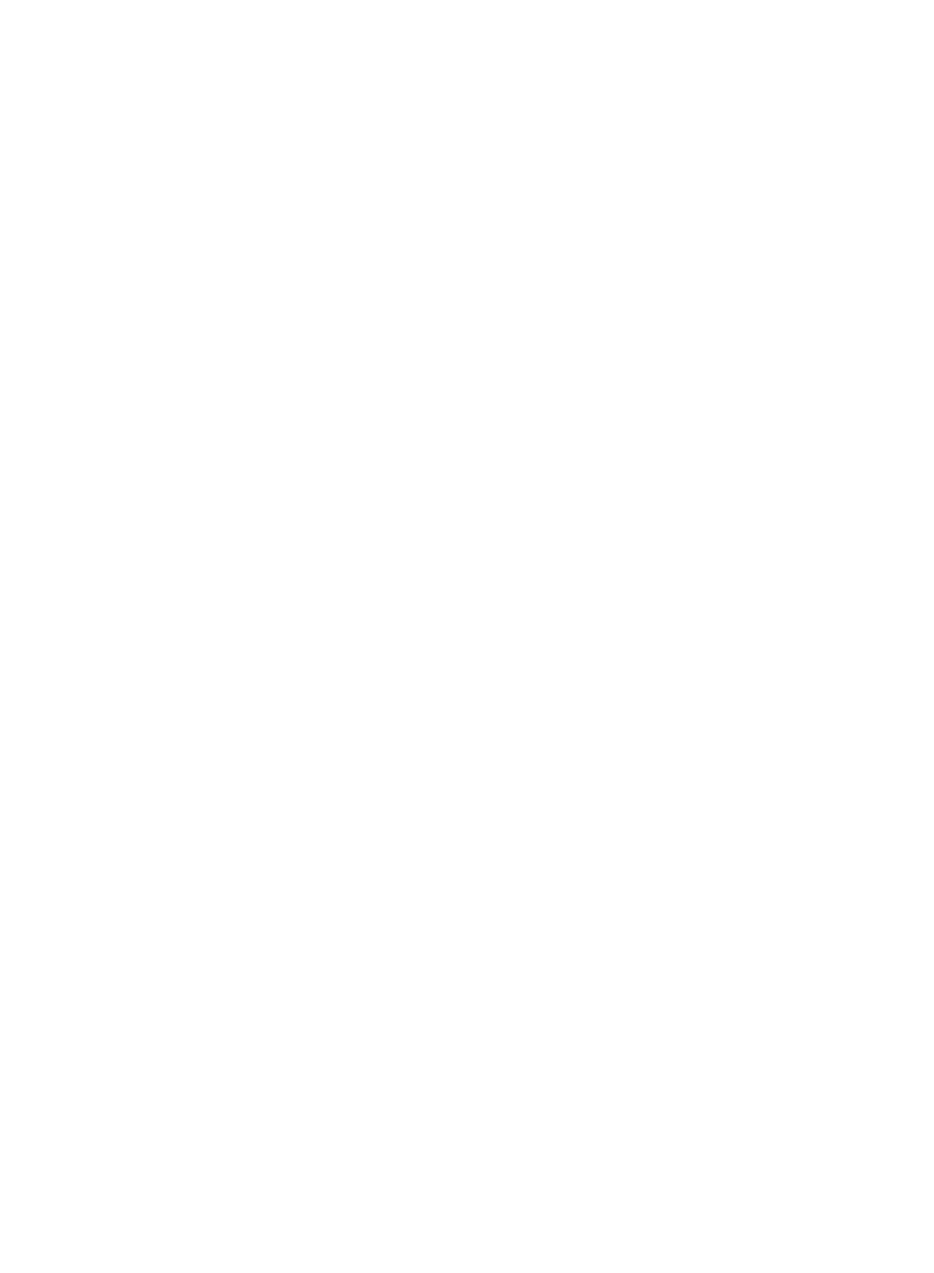
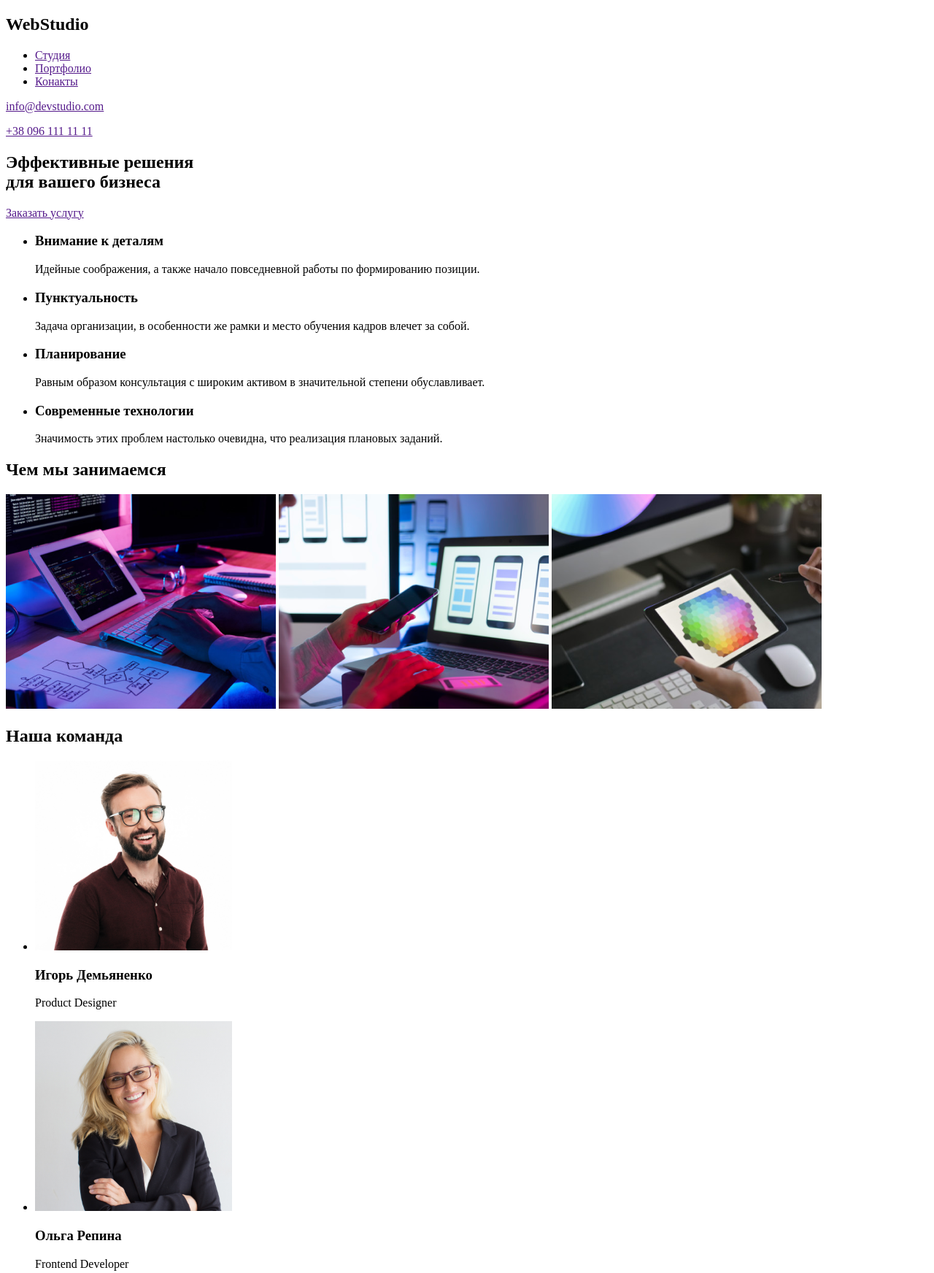
Before and after one commit to Ivannaa-Chorna/goit-markup-hw-08, a plain HTML site: page index.html in a window 1280 px wide. Shown: the top 1744 px of the page at 73% size. Before the commit the page ends 800 px from the top, so only its background shows below. Drawn offline with Linux system fonts and the light colour scheme.

Commit message:
фото та опис

```diff
--- a/index.html
+++ b/index.html
@@ -1,12 +1,90 @@
 <!DOCTYPE html>
-<html lang="en">
+<html lang="ru">
 <head>
     <meta charset="UTF-8">
     <meta http-equiv="X-UA-Compatible" content="IE=edge">
     <meta name="viewport" content="width=device-width, initial-scale=1.0">
-    <title>Git rules!</title>
+    <title>Document</title>
 </head>
 <body>
-
+<head>
+    <div>
+        <h2>WebStudio</h2>
+    </div>
+    <nav>
+        <ul>
+            <li><a href="">Студия</a></li>
+            <li><a href="">Портфолио</a></li>
+            <li><a href="">Конакты</a></li>
+        </ul>
+    <div>
+         <p><a href="">info@devstudio.com</a></p>
+         <p><a href="">+38 096 111 11 11</a></p>
+    </div>
+    </nav>
+    <div>
+        <section>
+            <h1>Эффективные решения <br> для вашего бизнеса</h1>
+            <a href="">Заказать услугу</a>
+        </section>
+        </div>
+</head>
+<section>
+<ul>
+    <li>
+        <h3>Внимание к деталям</h3>
+        <p>Идейные соображения, а также начало повседневной работы по формированию позиции.</p>
+    </li>
+    <li>
+        <h3>Пунктуальность</h3>
+        <p>Задача организации, в особенности же рамки и место обучения кадров влечет за собой.</p>
+    </li>
+    <li>
+        <h3>Планирование</h3>
+        <p>Равным образом консультация с широким активом в значительной степени обуславливает.</p>
+    </li>
+    <li>
+        <h3>Современные технологии</h3>
+        <p>Значимость этих проблем настолько очевидна, что реализация плановых заданий.</p>
+    </li>
+</ul>
+</section>
+<section>
+    <h2>Чем мы занимаемся</h2>
+    <img src="./images/photo1.png" alt="">
+    <img src="./images/photo2.png" alt="">
+    <img src="./images/photo3.png" alt="">
+</section>
+<section>
+    <h2>Наша команда</h2>
+  <ul>
+      <li>
+          <img src="./images/photo4.jpg" alt=""width="270">
+          <h3>Игорь Демьяненко</h3>
+          <p>Product Designer</p>
+        </li>
+        <li>
+          <img src="./images/photo5.jpg" alt=""width="270">
+          <h3>Ольга Репина</h3>
+          <p>Frontend Developer</p>
+      </li>
+      <li>
+        <img src="./images/photo6.jpg" alt="" width="270">
+        <h3>Николай Тарасов</h3>
+        <p>Marketing</p>
+      </li>
+    <li>
+        <img src="./images/photo7.jpg" alt="" width="270">
+        <h3>Михаил Ермаков</h3>
+        <p>UI Designer</p>
+    </li>
+  </ul>
+</section>
+<div>
+    <h2>WebStudio</h2>
+    <h3>г. Киев, пр-т Леси Украинки, 26</h3>
+    <p><a href="">info@devstudio.com</a></p>
+    <p><a href="">+38 096 111 11 11</a></p>
+</div>
 </body>
 </html>
```
Also changed, not shown: .prettierrc.json (added), images/photo1.png (added), images/photo2.png (added), images/photo3.png (added), images/photo4.jpg (added), images/photo5.jpg (added), images/photo6.jpg (added), images/photo7.jpg (added), 4 other files.
